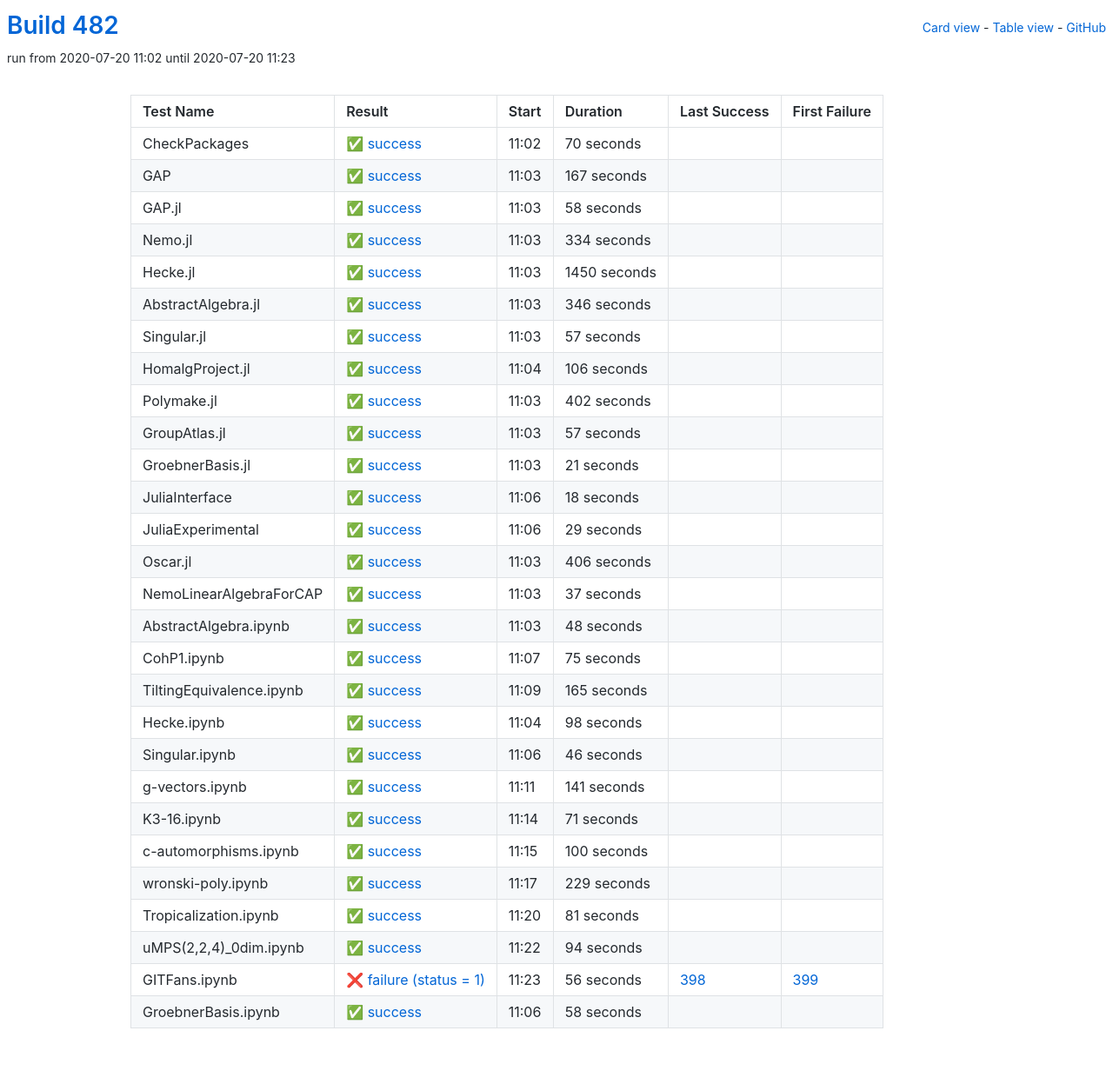
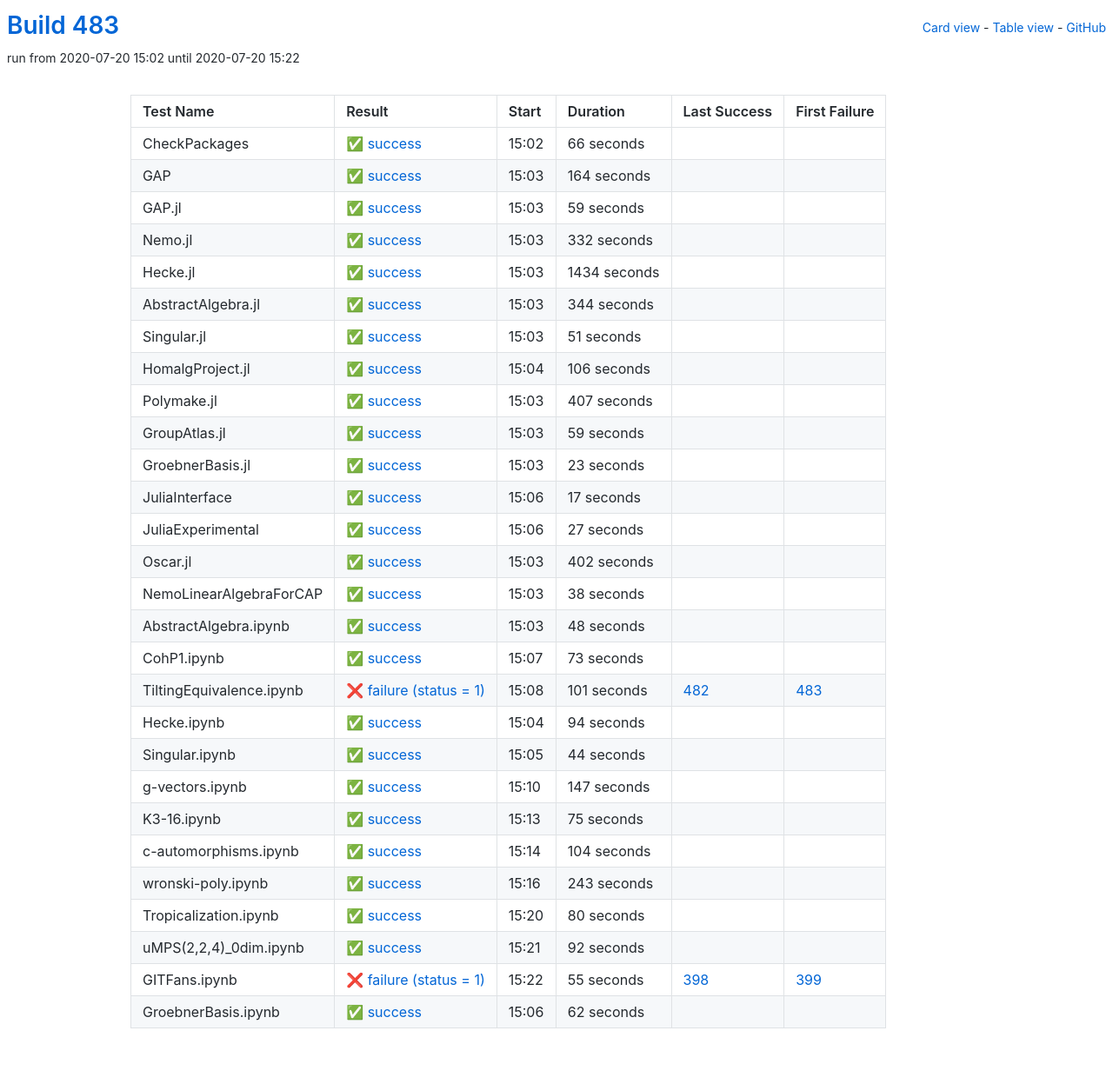
Before and after one commit to oscar-system/oscar-ci-status-stable, a Jekyll site: the page built from table.html, in a window 1280 px wide. Shown: the whole page at 87% size. Built offline with Jekyll 4.4.1, drawn with Linux system fonts in a browser that asks for light colours.

Commit message:
Build #483

```diff
--- a/_data/ci.yml
+++ b/_data/ci.yml
@@ -1,6 +1,6 @@
 ---
-build: 482
-build_url: https://oscarci.mathematik.uni-kl.de/job/oscar-stable/482/
+build: 483
+build_url: https://oscarci.mathematik.uni-kl.de/job/oscar-stable/483/
 job: oscar-stable
 organization: oscar-system
 repo: oscar-ci-status-stable
@@ -8,92 +8,92 @@ repourl: https://github.com/oscar-system/oscar-ci-status-stable
 tests:
 - name: CheckPackages
   id: checkpackages
-  log: https://oscarci.mathematik.uni-kl.de/job/oscar-stable/482/artifact/logs/build-482/CheckPackages.log
-  start: 2020-07-20 11:02
+  log: https://oscarci.mathematik.uni-kl.de/job/oscar-stable/483/artifact/logs/build-483/CheckPackages.log
+  start: 2020-07-20 15:02
   success: true
   exitcode: 0
   status: success
-  duration: 70
+  duration: 66
   last_success: false
   last_success_url:
   first_failure: false
   first_failure_url:
 - name: GAP
   id: gap
-  log: https://oscarci.mathematik.uni-kl.de/job/oscar-stable/482/artifact/logs/build-482/GAP.log
-  start: 2020-07-20 11:03
+  log: https://oscarci.mathematik.uni-kl.de/job/oscar-stable/483/artifact/logs/build-483/GAP.log
+  start: 2020-07-20 15:03
   success: true
   exitcode: 0
   status: success
-  duration: 167
+  duration: 164
   last_success: false
   last_success_url:
   first_failure: false
   first_failure_url:
 - name: GAP.jl
   id: gap-jl
-  log: https://oscarci.mathematik.uni-kl.de/job/oscar-stable/482/artifact/logs/build-482/GAP.jl.log
-  start: 2020-07-20 11:03
+  log: https://oscarci.mathematik.uni-kl.de/job/oscar-stable/483/artifact/logs/build-483/GAP.jl.log
+  start: 2020-07-20 15:03
   success: true
   exitcode: 0
   status: success
-  duration: 58
+  duration: 59
   last_success: false
   last_success_url:
   first_failure: false
   first_failure_url:
 - name: Nemo.jl
   id: nemo-jl
-  log: https://oscarci.mathematik.uni-kl.de/job/oscar-stable/482/artifact/logs/build-482/Nemo.jl.log
-  start: 2020-07-20 11:03
+  log: https://oscarci.mathematik.uni-kl.de/job/oscar-stable/483/artifact/logs/build-483/Nemo.jl.log
+  start: 2020-07-20 15:03
   success: true
   exitcode: 0
   status: success
-  duration: 334
+  duration: 332
   last_success: false
   last_success_url:
   first_failure: false
   first_failure_url:
 - name: Hecke.jl
   id: hecke-jl
-  log: https://oscarci.mathematik.uni-kl.de/job/oscar-stable/482/artifact/logs/build-482/Hecke.jl.log
-  start: 2020-07-20 11:03
+  log: https://oscarci.mathematik.uni-kl.de/job/oscar-stable/483/artifact/logs/build-483/Hecke.jl.log
+  start: 2020-07-20 15:03
   success: true
   exitcode: 0
   status: success
-  duration: 1450
+  duration: 1434
   last_success: false
   last_success_url:
   first_failure: false
   first_failure_url:
 - name: AbstractAlgebra.jl
   id: abstractalgebra-jl
-  log: https://oscarci.mathematik.uni-kl.de/job/oscar-stable/482/artifact/logs/build-482/AbstractAlgebra.jl.log
-  start: 2020-07-20 11:03
+  log: https://oscarci.mathematik.uni-kl.de/job/oscar-stable/483/artifact/logs/build-483/AbstractAlgebra.jl.log
+  start: 2020-07-20 15:03
   success: true
   exitcode: 0
   status: success
-  duration: 346
+  duration: 344
   last_success: false
   last_success_url:
   first_failure: false
   first_failure_url:
 - name: Singular.jl
   id: singular-jl
-  log: https://oscarci.mathematik.uni-kl.de/job/oscar-stable/482/artifact/logs/build-482/Singular.jl.log
-  start: 2020-07-20 11:03
+  log: https://oscarci.mathematik.uni-kl.de/job/oscar-stable/483/artifact/logs/build-483/Singular.jl.log
+  start: 2020-07-20 15:03
   success: true
   exitcode: 0
   status: success
-  duration: 57
+  duration: 51
   last_success: false
   last_success_url:
   first_failure: false
   first_failure_url:
 - name: HomalgProject.jl
   id: homalgproject-jl
-  log: https://oscarci.mathematik.uni-kl.de/job/oscar-stable/482/artifact/logs/build-482/HomalgProject.jl.log
-  start: 2020-07-20 11:04
+  log: https://oscarci.mathematik.uni-kl.de/job/oscar-stable/483/artifact/logs/build-483/HomalgProject.jl.log
+  start: 2020-07-20 15:04
   success: true
   exitcode: 0
   status: success
@@ -104,8 +104,68 @@ tests:
   first_failure_url:
 - name: Polymake.jl
   id: polymake-jl
-  log: https://oscarci.mathematik.uni-kl.de/job/oscar-stable/482/artifact/logs/build-482/Polymake.jl.log
-  start: 2020-07-20 11:03
+  log: https://oscarci.mathematik.uni-kl.de/job/oscar-stable/483/artifact/logs/build-483/Polymake.jl.log
+  start: 2020-07-20 15:03
+  success: true
+  exitcode: 0
+  status: success
+  duration: 407
+  last_success: false
+  last_success_url:
+  first_failure: false
+  first_failure_url:
+- name: GroupAtlas.jl
+  id: groupatlas-jl
+  log: https://oscarci.mathematik.uni-kl.de/job/oscar-stable/483/artifact/logs/build-483/GroupAtlas.jl.log
+  start: 2020-07-20 15:03
+  success: true
+  exitcode: 0
+  status: success
+  duration: 59
+  last_success: false
+  last_success_url:
+  first_failure: false
+  first_failure_url:
+- name: GroebnerBasis.jl
+  id: groebnerbasis-jl
+  log: https://oscarci.mathematik.uni-kl.de/job/oscar-stable/483/artifact/logs/build-483/GroebnerBasis.jl.log
+  start: 2020-07-20 15:03
+  success: true
+  exitcode: 0
+  status: success
+  duration: 23
+  last_success: false
+  last_success_url:
+  first_failure: false
+  first_failure_url:
+- name: JuliaInterface
+  id: juliainterface
+  log: https://oscarci.mathematik.uni-kl.de/job/oscar-stable/483/artifact/logs/build-483/JuliaInterface.log
+  start: 2020-07-20 15:06
+  success: true
+  exitcode: 0
+  status: success
+  duration: 17
+  last_success: false
+  last_success_url:
+  first_failure: false
+  first_failure_url:
+- name: JuliaExperimental
+  id: juliaexperimental
+  log: https://oscarci.mathematik.uni-kl.de/job/oscar-stable/483/artifact/logs/build-483/JuliaExperimental.log
+  start: 2020-07-20 15:06
+  success: true
+  exitcode: 0
+  status: success
+  duration: 27
+  last_success: false
+  last_success_url:
+  first_failure: false
+  first_failure_url:
+- name: Oscar.jl
+  id: oscar-jl
+  log: https://oscarci.mathematik.uni-kl.de/job/oscar-stable/483/artifact/logs/build-483/Oscar.jl.log
+  start: 2020-07-20 15:03
   success: true
   exitcode: 0
   status: success
@@ -114,82 +174,22 @@ tests:
   last_success_url:
   first_failure: false
   first_failure_url:
-- name: GroupAtlas.jl
-  id: groupatlas-jl
-  log: https://oscarci.mathematik.uni-kl.de/job/oscar-stable/482/artifact/logs/build-482/GroupAtlas.jl.log
-  start: 2020-07-20 11:03
+- name: NemoLinearAlgebraForCAP
+  id: nemolinearalgebraforcap
+  log: https://oscarci.mathematik.uni-kl.de/job/oscar-stable/483/artifact/logs/build-483/NemoLinearAlgebraForCAP.log
+  start: 2020-07-20 15:03
   success: true
   exitcode: 0
   status: success
-  duration: 57
-  last_success: false
-  last_success_url:
-  first_failure: false
-  first_failure_url:
-- name: GroebnerBasis.jl
-  id: groebnerbasis-jl
-  log: https://oscarci.mathematik.uni-kl.de/job/oscar-stable/482/artifact/logs/build-482/GroebnerBasis.jl.log
-  start: 2020-07-20 11:03
-  success: true
-  exitcode: 0
-  status: success
-  duration: 21
-  last_success: false
-  last_success_url:
-  first_failure: false
-  first_failure_url:
-- name: JuliaInterface
-  id: juliainterface
-  log: https://oscarci.mathematik.uni-kl.de/job/oscar-stable/482/artifact/logs/build-482/JuliaInterface.log
-  start: 2020-07-20 11:06
-  success: true
-  exitcode: 0
-  status: success
-  duration: 18
-  last_success: false
-  last_success_url:
-  first_failure: false
-  first_failure_url:
-- name: JuliaExperimental
-  id: juliaexperimental
-  log: https://oscarci.mathematik.uni-kl.de/job/oscar-stable/482/artifact/logs/build-482/JuliaExperimental.log
-  start: 2020-07-20 11:06
-  success: true
-  exitcode: 0
-  status: success
-  duration: 29
-  last_success: false
-  last_success_url:
-  first_failure: false
-  first_failure_url:
-- name: Oscar.jl
-  id: oscar-jl
-  log: https://oscarci.mathematik.uni-kl.de/job/oscar-stable/482/artifact/logs/build-482/Oscar.jl.log
-  start: 2020-07-20 11:03
-  success: true
-  exitcode: 0
-  status: success
-  duration: 406
-  last_success: false
-  last_success_url:
-  first_failure: false
-  first_failure_url:
-- name: NemoLinearAlgebraForCAP
-  id: nemolinearalgebraforcap
-  log: https://oscarci.mathematik.uni-kl.de/job/oscar-stable/482/artifact/logs/build-482/NemoLinearAlgebraForCAP.log
-  start: 2020-07-20 11:03
-  success: true
-  exitcode: 0
-  status: success
-  duration: 37
+  duration: 38
   last_success: false
   last_success_url:
   first_failure: false
   first_failure_url:
 - name: AbstractAlgebra.ipynb
   id: abstractalgebra-ipynb
-  log: https://oscarci.mathematik.uni-kl.de/job/oscar-stable/482/artifact/logs/build-482/AbstractAlgebra.ipynb.log
-  start: 2020-07-20 11:03
+  log: https://oscarci.mathematik.uni-kl.de/job/oscar-stable/483/artifact/logs/build-483/AbstractAlgebra.ipynb.log
+  start: 2020-07-20 15:03
   success: true
   exitcode: 0
   status: success
@@ -200,8 +200,68 @@ tests:
   first_failure_url:
 - name: CohP1.ipynb
   id: cohp1-ipynb
-  log: https://oscarci.mathematik.uni-kl.de/job/oscar-stable/482/artifact/logs/build-482/CohP1.ipynb.log
-  start: 2020-07-20 11:07
+  log: https://oscarci.mathematik.uni-kl.de/job/oscar-stable/483/artifact/logs/build-483/CohP1.ipynb.log
+  start: 2020-07-20 15:07
+  success: true
+  exitcode: 0
+  status: success
+  duration: 73
+  last_success: false
+  last_success_url:
+  first_failure: false
+  first_failure_url:
+- name: TiltingEquivalence.ipynb
+  id: tiltingequivalence-ipynb
+  log: https://oscarci.mathematik.uni-kl.de/job/oscar-stable/483/artifact/logs/build-483/TiltingEquivalence.ipynb.log
+  start: 2020-07-20 15:08
+  success: false
+  exitcode: 1
+  status: failure
+  duration: 101
+  last_success: 482
+  last_success_url: https://oscarci.mathematik.uni-kl.de/job/oscar-stable/482/
+  first_failure: 483
+  first_failure_url: https://oscarci.mathematik.uni-kl.de/job/oscar-stable/483/
+- name: Hecke.ipynb
+  id: hecke-ipynb
+  log: https://oscarci.mathematik.uni-kl.de/job/oscar-stable/483/artifact/logs/build-483/Hecke.ipynb.log
+  start: 2020-07-20 15:04
+  success: true
+  exitcode: 0
+  status: success
+  duration: 94
+  last_success: false
+  last_success_url:
+  first_failure: false
+  first_failure_url:
+- name: Singular.ipynb
+  id: singular-ipynb
+  log: https://oscarci.mathematik.uni-kl.de/job/oscar-stable/483/artifact/logs/build-483/Singular.ipynb.log
+  start: 2020-07-20 15:05
+  success: true
+  exitcode: 0
+  status: success
+  duration: 44
+  last_success: false
+  last_success_url:
+  first_failure: false
+  first_failure_url:
+- name: g-vectors.ipynb
+  id: g-vectors-ipynb
+  log: https://oscarci.mathematik.uni-kl.de/job/oscar-stable/483/artifact/logs/build-483/g-vectors.ipynb.log
+  start: 2020-07-20 15:10
+  success: true
+  exitcode: 0
+  status: success
+  duration: 147
+  last_success: false
+  last_success_url:
+  first_failure: false
+  first_failure_url:
+- name: K3-16.ipynb
+  id: k3-16-ipynb
+  log: https://oscarci.mathematik.uni-kl.de/job/oscar-stable/483/artifact/logs/build-483/K3-16.ipynb.log
+  start: 2020-07-20 15:13
   success: true
   exitcode: 0
   status: success
@@ -210,134 +270,74 @@ tests:
   last_success_url:
   first_failure: false
   first_failure_url:
-- name: TiltingEquivalence.ipynb
-  id: tiltingequivalence-ipynb
-  log: https://oscarci.mathematik.uni-kl.de/job/oscar-stable/482/artifact/logs/build-482/TiltingEquivalence.ipynb.log
-  start: 2020-07-20 11:09
+- name: c-automorphisms.ipynb
+  id: c-automorphisms-ipynb
+  log: https://oscarci.mathematik.uni-kl.de/job/oscar-stable/483/artifact/logs/build-483/c-automorphisms.ipynb.log
+  start: 2020-07-20 15:14
   success: true
   exitcode: 0
   status: success
-  duration: 165
-  last_success: false
-  last_success_url:
-  first_failure: false
-  first_failure_url:
-- name: Hecke.ipynb
-  id: hecke-ipynb
-  log: https://oscarci.mathematik.uni-kl.de/job/oscar-stable/482/artifact/logs/build-482/Hecke.ipynb.log
-  start: 2020-07-20 11:04
-  success: true
-  exitcode: 0
-  status: success
-  duration: 98
-  last_success: false
-  last_success_url:
-  first_failure: false
-  first_failure_url:
-- name: Singular.ipynb
-  id: singular-ipynb
-  log: https://oscarci.mathematik.uni-kl.de/job/oscar-stable/482/artifact/logs/build-482/Singular.ipynb.log
-  start: 2020-07-20 11:06
-  success: true
-  exitcode: 0
-  status: success
-  duration: 46
-  last_success: false
-  last_success_url:
-  first_failure: false
-  first_failure_url:
-- name: g-vectors.ipynb
-  id: g-vectors-ipynb
-  log: https://oscarci.mathematik.uni-kl.de/job/oscar-stable/482/artifact/logs/build-482/g-vectors.ipynb.log
-  start: 2020-07-20 11:11
-  success: true
-  exitcode: 0
-  status: success
-  duration: 141
-  last_success: false
-  last_success_url:
-  first_failure: false
-  first_failure_url:
-- name: K3-16.ipynb
-  id: k3-16-ipynb
-  log: https://oscarci.mathematik.uni-kl.de/job/oscar-stable/482/artifact/logs/build-482/K3-16.ipynb.log
-  start: 2020-07-20 11:14
-  success: true
-  exitcode: 0
-  status: success
-  duration: 71
-  last_success: false
-  last_success_url:
-  first_failure: false
-  first_failure_url:
-- name: c-automorphisms.ipynb
-  id: c-automorphisms-ipynb
-  log: https://oscarci.mathematik.uni-kl.de/job/oscar-stable/482/artifact/logs/build-482/c-automorphisms.ipynb.log
-  start: 2020-07-20 11:15
-  success: true
-  exitcode: 0
-  status: success
-  duration: 100
+  duration: 104
   last_success: false
   last_success_url:
   first_failure: false
   first_failure_url:
 - name: wronski-poly.ipynb
   id: wronski-poly-ipynb
-  log: https://oscarci.mathematik.uni-kl.de/job/oscar-stable/482/artifact/logs/build-482/wronski-poly.ipynb.log
-  start: 2020-07-20 11:17
+  log: https://oscarci.mathematik.uni-kl.de/job/oscar-stable/483/artifact/logs/build-483/wronski-poly.ipynb.log
+  start: 2020-07-20 15:16
   success: true
   exitcode: 0
   status: success
-  duration: 229
+  duration: 243
   last_success: false
   last_success_url:
   first_failure: false
   first_failure_url:
 - name: Tropicalization.ipynb
   id: tropicalization-ipynb
-  log: https://oscarci.mathematik.uni-kl.de/job/oscar-stable/482/artifact/logs/build-482/Tropicalization.ipynb.log
-  start: 2020-07-20 11:20
+  log: https://oscarci.mathematik.uni-kl.de/job/oscar-stable/483/artifact/logs/build-483/Tropicalization.ipynb.log
+  start: 2020-07-20 15:20
   success: true
   exitcode: 0
   status: success
-  duration: 81
+  duration: 80
   last_success: false
   last_success_url:
   first_failure: false
   first_failure_url:
 - name: uMPS(2,2,4)_0dim.ipynb
   id: umps-2-2-4-0dim-ipynb
-  log: https://oscarci.mathematik.uni-kl.de/job/oscar-stable/482/artifact/logs/build-482/uMPS-2-2-4-_0dim.ipynb.log
-  start: 2020-07-20 11:22
+  log: https://oscarci.mathematik.uni-kl.de/job/oscar-stable/483/artifact/logs/build-483/uMPS-2-2-4-_0dim.ipynb.log
+  start: 2020-07-20 15:21
   success: true
   exitcode: 0
   status: success
-  duration: 94
+  duration: 92
   last_success: false
   last_success_url:
   first_failure: false
   first_failure_url:
 - name: GITFans.ipynb
   id: gitfans-ipynb
-  log: https://oscarci.mathematik.uni-kl.de/job/oscar-stable/482/artifact/logs/build-482/GITFans.ipynb.log
-  start: 2020-07-20 11:23
+  log: https://oscarci.mathematik.uni-kl.de/job/oscar-stable/483/artifact/logs/build-483/GITFans.ipynb.log
+  start: 2020-07-20 15:22
   success: false
   exitcode: 1
   status: failure
-  duration: 56
+  duration: 55
   last_success: 398
   last_success_url: https://oscarci.mathematik.uni-kl.de/job/oscar-stable/398/
   first_failure: 399
   first_failure_url: https://oscarci.mathematik.uni-kl.de/job/oscar-stable/399/
 - name: GroebnerBasis.ipynb
   id: groebnerbasis-ipynb
-  log: https://oscarci.mathematik.uni-kl.de/job/oscar-stable/482/artifact/logs/build-482/GroebnerBasis.ipynb.log
-  start: 2020-07-20 11:06
+  log: https://oscarci.mathematik.uni-kl.de/job/oscar-stable/483/artifact/logs/build-483/GroebnerBasis.ipynb.log
+  start: 2020-07-20 15:06
   success: true
   exitcode: 0
   status: success
-  duration: 58
+  duration: 62
   last_success: false
   last_success_url:
   first_failure: false
```
Also changed, not shown: README.md.
